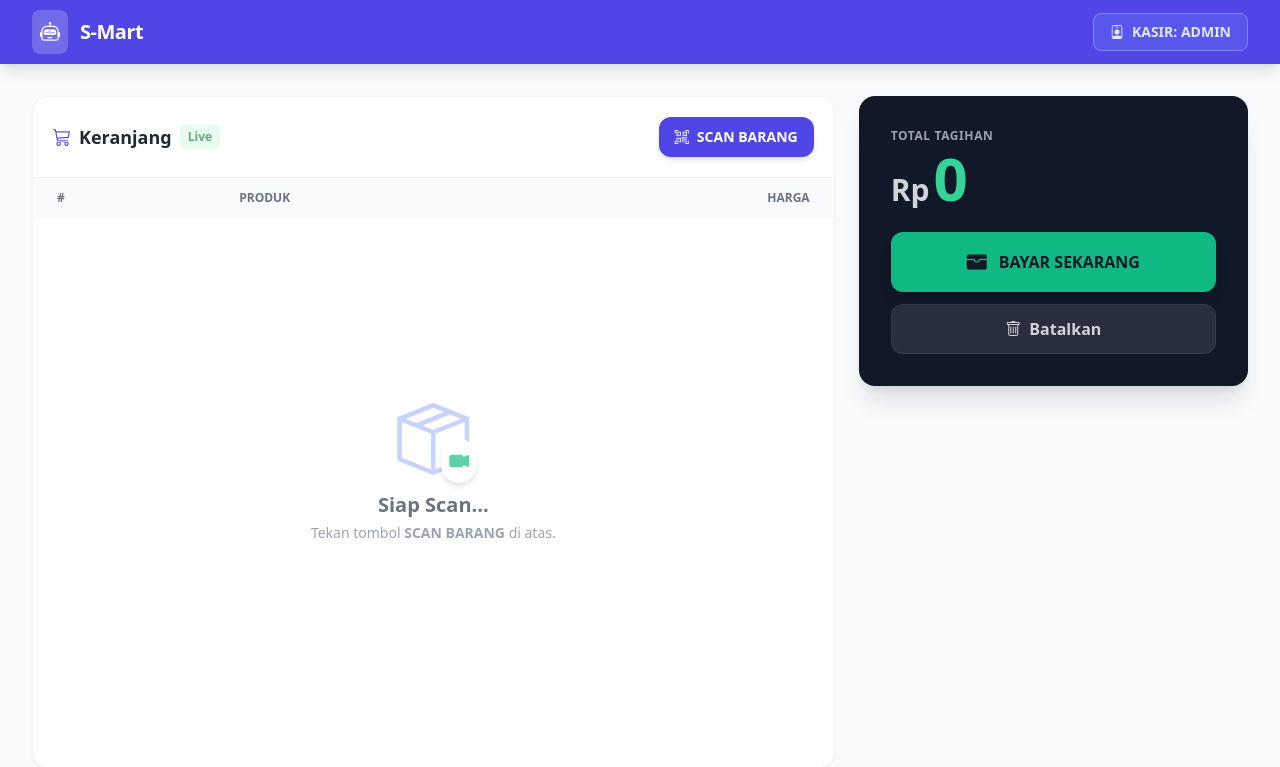
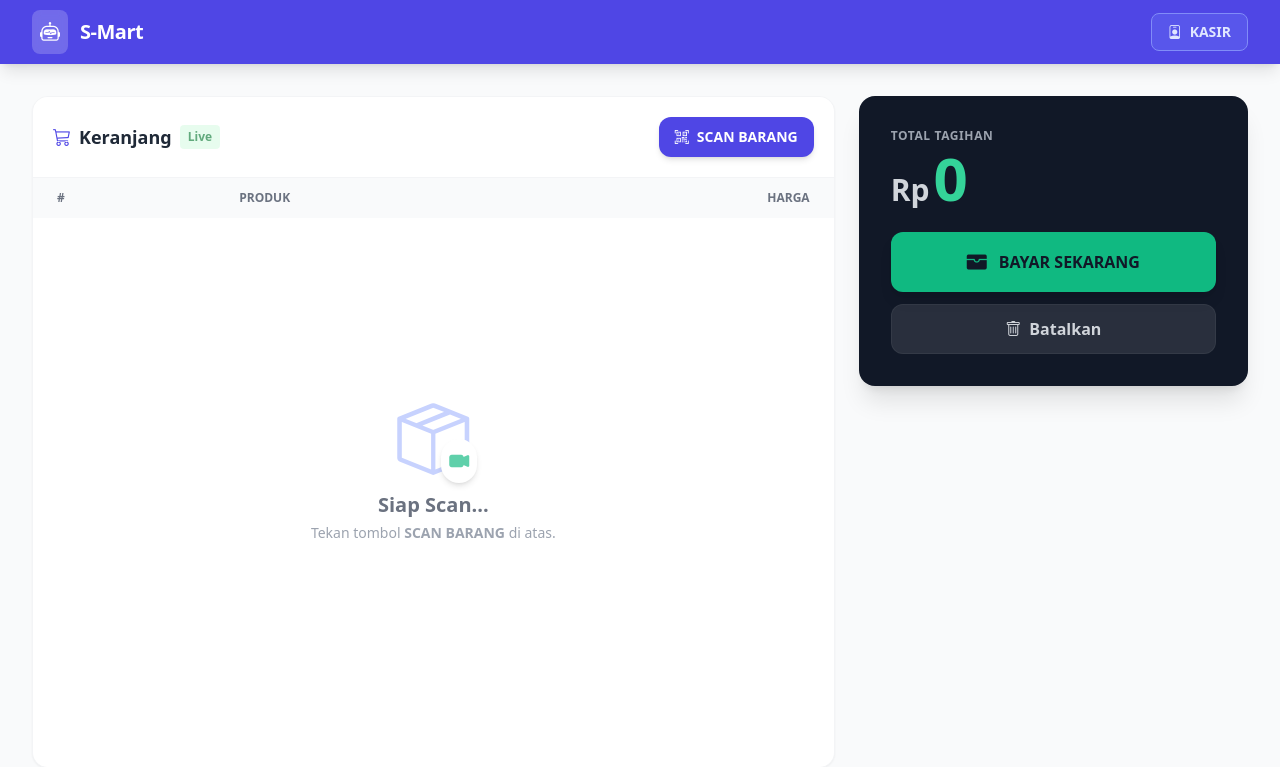
Before and after one commit to MFaridgunawan/s_mart_kasir_ai, a Flask app: page / in a window 1280 px wide. Shown: the top 767 px of the page. Run offline with Flask 3, Linux system fonts and the light colour scheme; a user stored in the database is signed in; lists and menus that the app fills with data are empty; some libraries are stand-ins or nearby versions.

Commit message:
Typo on Kasir not kasir:admin

```diff
--- a/templates/kasir_laptop.html
+++ b/templates/kasir_laptop.html
@@ -38,7 +38,7 @@
 
             <div class="flex gap-3">
                 <span class="bg-indigo-500/50 border border-indigo-400 text-indigo-100 px-4 py-2 rounded-lg text-sm font-bold flex items-center gap-2 cursor-default">
-                    <i class="bi bi-person-badge"></i> KASIR: {{ user.username.upper() }}
+                    <i class="bi bi-person-badge"></i> KASIR
                 </span>
             </div>
         </div>
```
